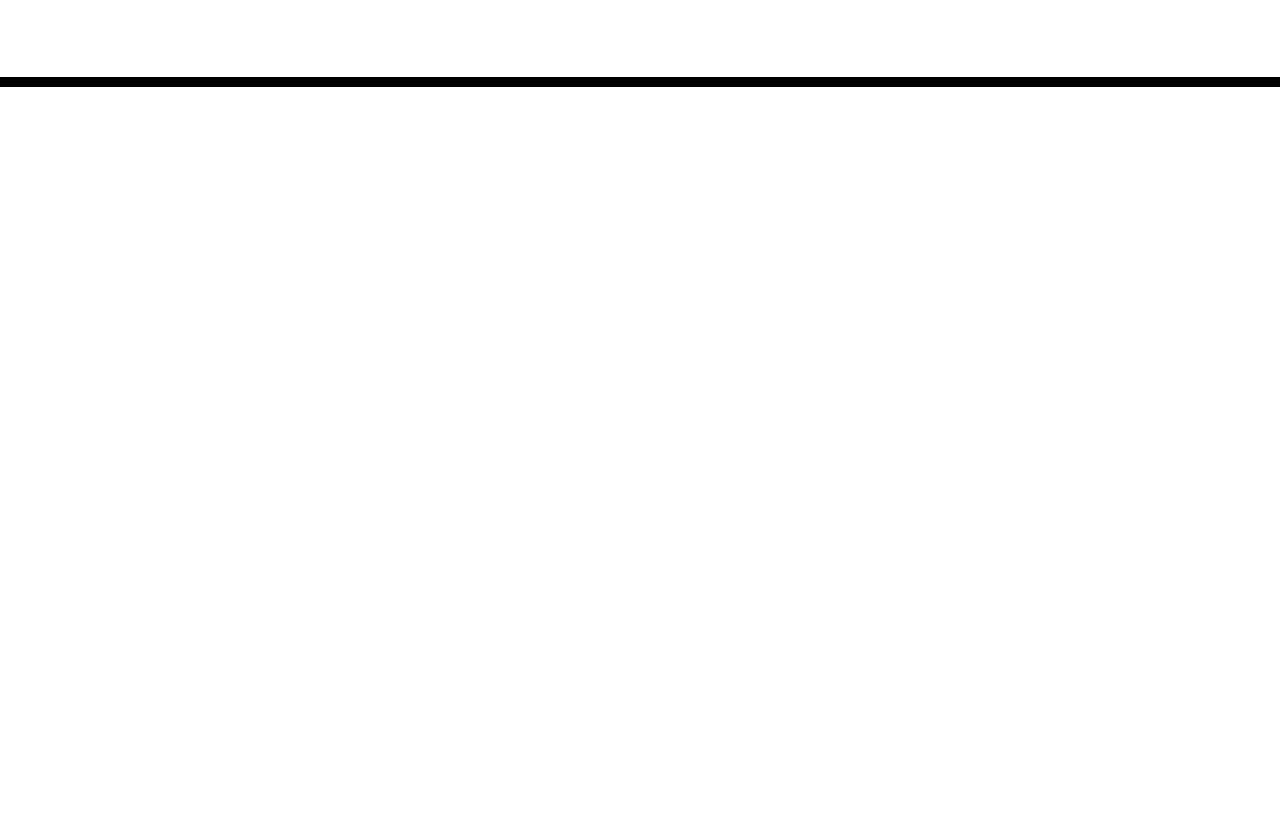
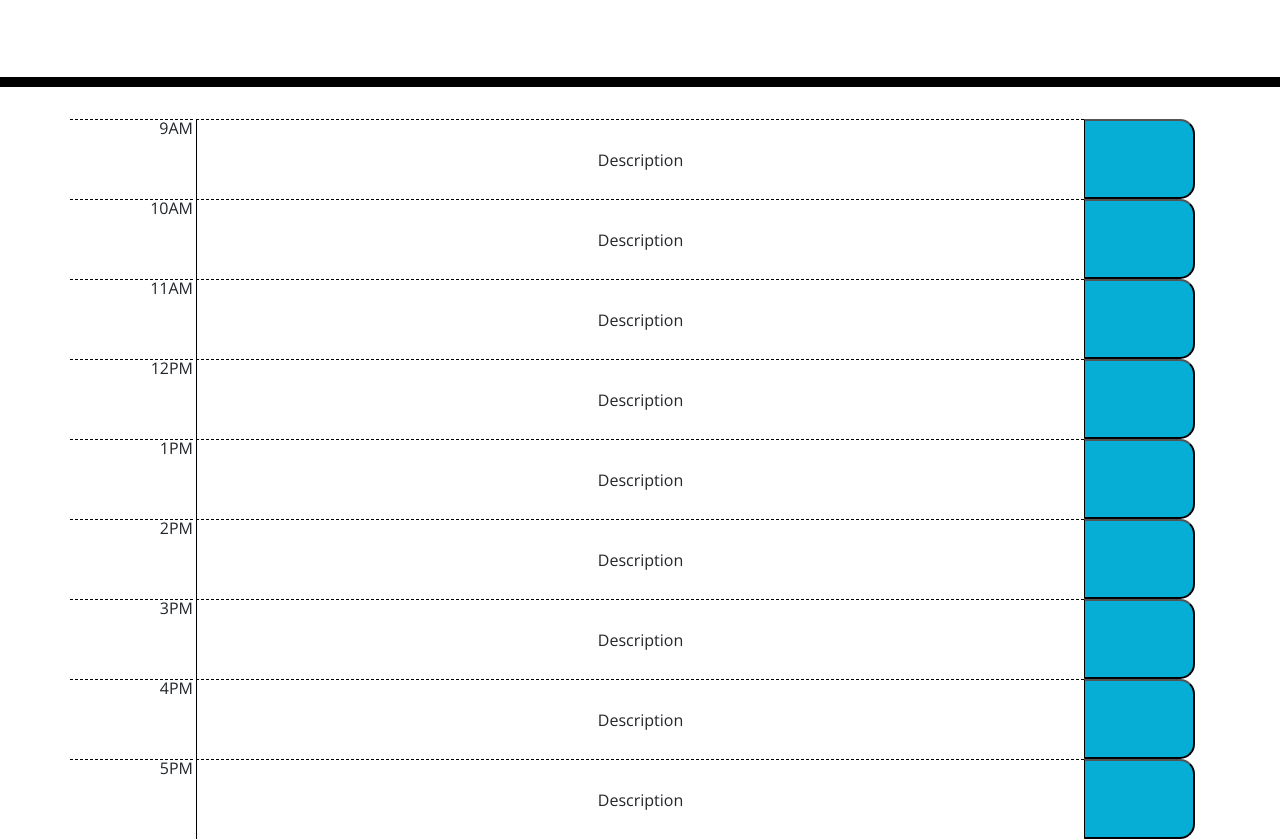
Before and after one commit to walkerjezek/Work-Day-Planner, a plain HTML site: page index.html in a window 1280 px wide. Shown: the part 181-1020 px from the top of the page. Before the commit the page ends 800 px from the top, so only its background shows below. Drawn offline with nearby package versions, Linux system fonts and the light colour scheme.

Commit message:
added basic planner layout styling

```diff
--- a/index.html
+++ b/index.html
@@ -18,6 +18,10 @@
       href="https://fonts.googleapis.com/css?family=Open+Sans&display=swap"
       rel="stylesheet"
     />
+    <script
+    type="text/javascript"
+    src="https://cdnjs.cloudflare.com/ajax/libs/moment.js/2.27.0/moment.min.js"
+  ></script>
     <link rel="stylesheet" href="style.css" />
     <title>Work Day Scheduler</title>
   </head>
@@ -30,9 +34,64 @@
     </header>
     <div class="container">
       <!-- Timeblocks go here -->
+
+      <div class="row">9AM</div>
+        <div class="description">Description</div>
+        <button class=saveBtn></button>
+
+      <div class="row">10AM</div>
+        <div class="description">Description</div>
+        <button class=saveBtn></button>
+
+      <div class="row">11AM</div>
+        <div class="description">Description</div>
+        <button class=saveBtn></button>
+
+      <div class="row">12PM</div>
+        <div class="description">Description</div>
+        <button class=saveBtn></button>
+
+      <div class="row">1PM</div>
+        <div class="description">Description</div>
+        <button class=saveBtn></button>
+
+      <div class="row">2PM</div>
+        <div class="description">Description</div>
+        <button class=saveBtn></button>
+
+      <div class="row">3PM</div>
+        <div class="description">Description</div>
+        <button class=saveBtn></button>
+
+      <div class="row">4PM</div>
+        <div class="description">Description</div>
+        <button class=saveBtn></button>
+
+      <div class="row">5PM</div>
+        <div class="description">Description</div>
+        <button class=saveBtn></button>
+
+
+
+
+
+
+
+      <!-- <ul class="">
+        <li class="hour row">9AM</li>
+        <li class="hour row">10AM</li>
+        <li class="hour row">11AM</li>
+        <li class="hour row">12PM</li>
+        <li class="hour row">1PM</li>
+        <li class="hour row">2PM</li>
+        <li class="hour row">3PM</li>
+        <li class="hour row">4PM</li>
+        <li class="hour row">5PM</li>
+      </ul> -->
     </div>
 
     <script src="https://cdnjs.cloudflare.com/ajax/libs/jquery/3.2.1/jquery.min.js"></script>
     <script src="https://cdnjs.cloudflare.com/ajax/libs/moment.js/2.24.0/moment.min.js"></script>
+    <script src="script.js"></script>
   </body>
 </html>
--- a/script.js
+++ b/script.js
@@ -0,0 +1,25 @@
+// Global Variables
+// Times
+var am9 = 9;
+var am10 = 10;
+var am11 = 11;
+var pm12 = 12;
+var pm1 = 13;
+var pm2 = 14;
+var pm3 = 15;
+var pm4 = 16;
+var pm5 = 17;
+
+//-----------------------------------------------------------------
+//Todays date
+var today = moment();
+$("#currentDay").text(today.format("LL"));
+
+
+//-----------------------------------------------------------------
+// Function to add background based on time of day
+var currentTime = moment();
+
+function {
+    if (currentTime ==
+}
--- a/style.css
+++ b/style.css
@@ -22,7 +22,12 @@ textarea {
 }
 
 .description {
+  display: flex;
   white-space: pre-wrap;
+  border-top: 1px dashed #000000;
+  border-left: 1px solid black;
+  align-items: center;
+  justify-content: center;
 }
 
 .time-block {
@@ -33,13 +38,17 @@ textarea {
 .row {
   white-space: pre-wrap;
   height: 80px;
-  border-top: 1px solid white;
+  border-top: 1px dashed #000000;
+  margin-right: 3px;
+  display: flex;
+  justify-content: flex-end;
 }
 
 .hour {
   background-color: #ffffff;
   color: #000000;
   border-top: 1px dashed #000000;
+  list-style-type: none;
 }
 
 .past {
@@ -69,3 +78,8 @@ textarea {
   font-size: 20px;
   transition: all 0.3s ease-in-out;
 }
+
+.container {
+  display: grid;
+  grid-template-columns: .5fr 4fr .5fr;
+}
```
